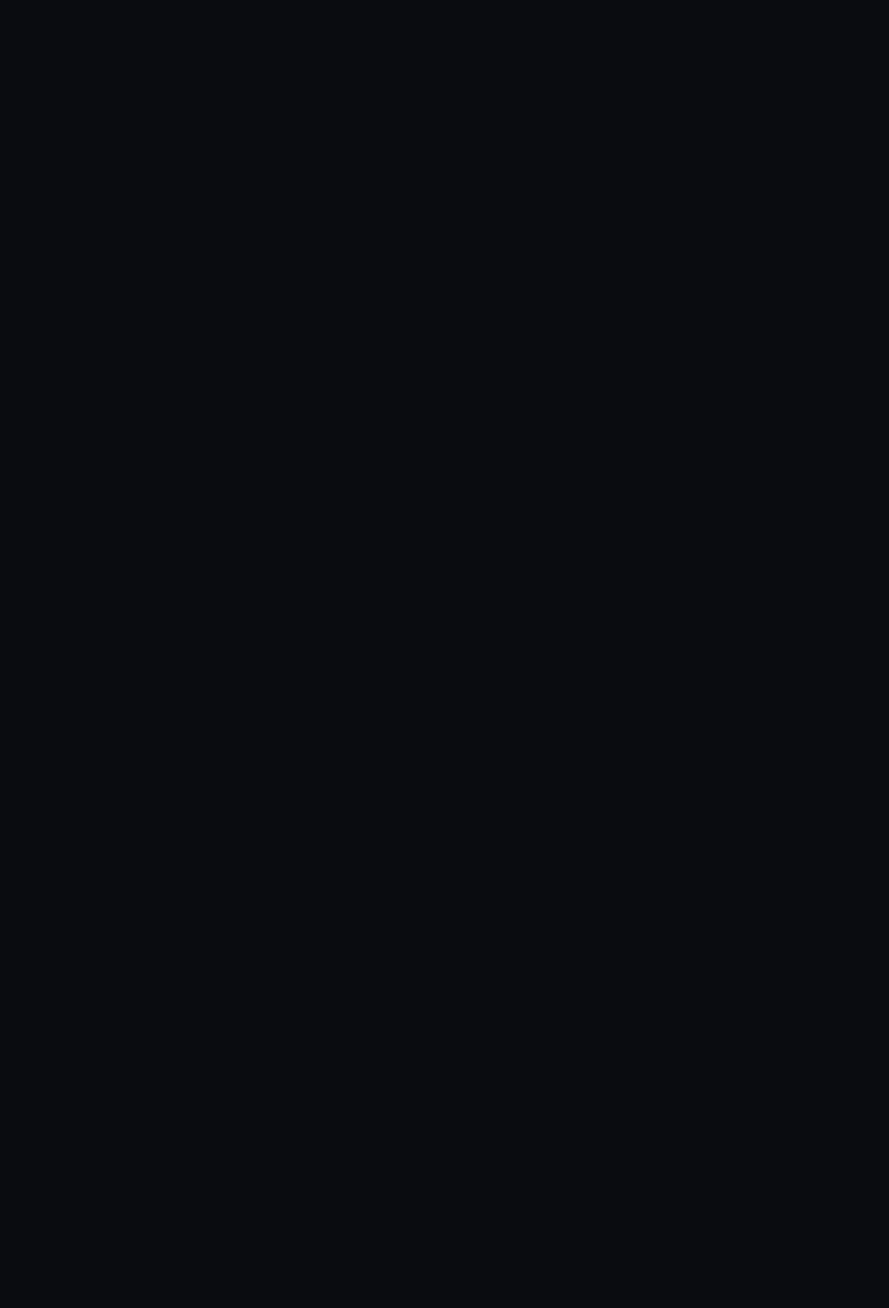
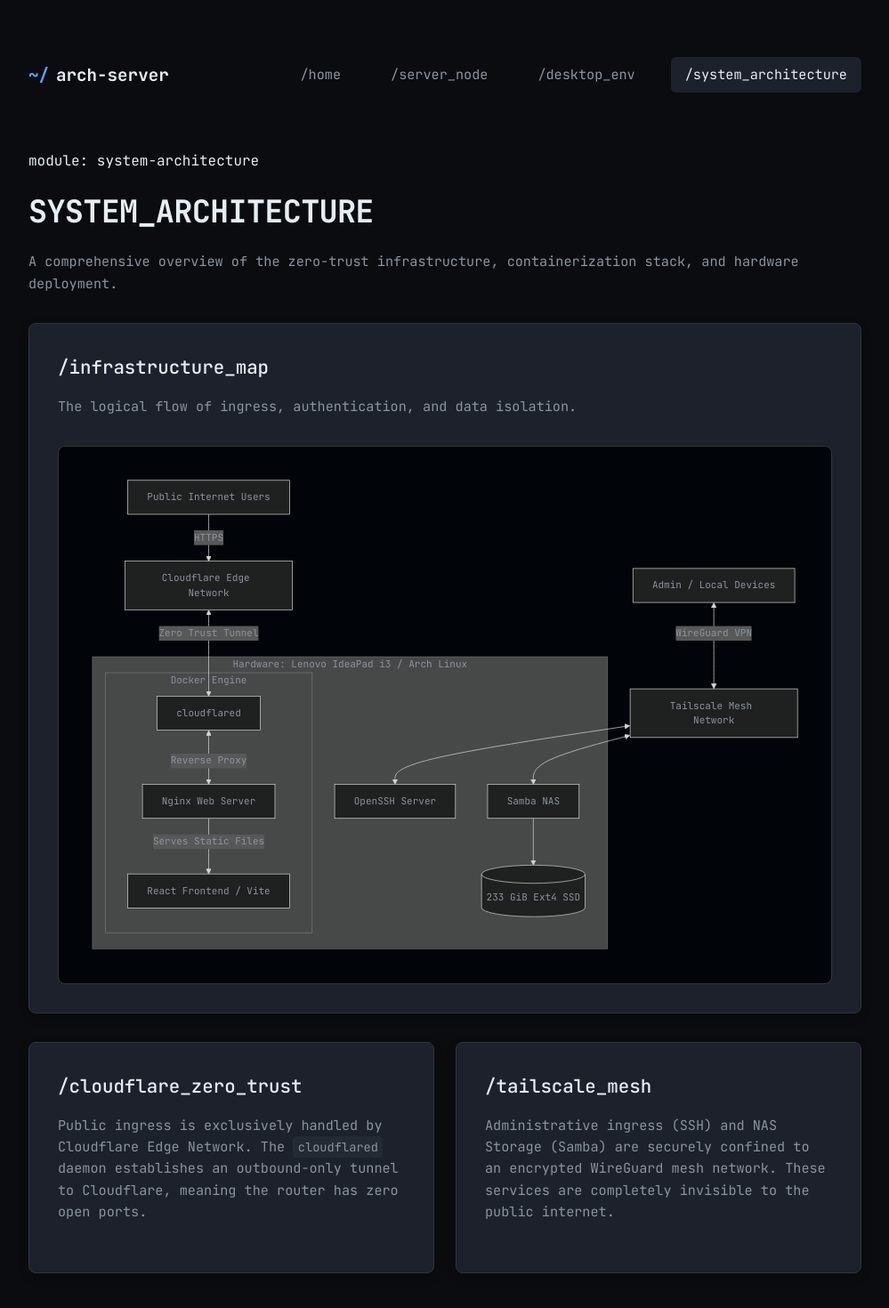
Before and after one commit to tanmayhutt/arch-server, a React (Vite) app in the folder website/: page /architecture in a window 1280 px wide. Before the commit this address had no page. Shown: the top 1470 px of the page at 89% size, without its empty margins (140-1139 px from the left). Before the commit the page ends 800 px from the top, so only its background shows below. Built offline with nearby package versions, Linux system fonts and the light colour scheme.

Commit message:
feat: integrate system architecture diagram using mermaid.js into README and website

```diff
--- a/website/package.json
+++ b/website/package.json
@@ -11,6 +11,7 @@
   },
   "dependencies": {
     "lucide-react": "^1.28.0",
+    "mermaid": "^11.16.0",
     "react": "^19.2.8",
     "react-dom": "^19.2.8",
     "react-router-dom": "^7.18.2"
--- a/website/src/App.jsx
+++ b/website/src/App.jsx
@@ -3,6 +3,8 @@
 import Home from './pages/Home';
 import ArchServer from './pages/ArchServer';
 import Dotfiles from './pages/Dotfiles';
+
+import Architecture from './pages/Architecture';
 
 function App() {
   return (
@@ -11,6 +13,7 @@
         <Route index element={<Home />} />
         <Route path="server" element={<ArchServer />} />
         <Route path="desktop" element={<Dotfiles />} />
+        <Route path="architecture" element={<Architecture />} />
       </Route>
     </Routes>
   );
--- a/website/src/components/Layout.jsx
+++ b/website/src/components/Layout.jsx
@@ -22,6 +22,12 @@
             className={({ isActive }) => `nav-link ${isActive ? 'active' : ''}`}
           >
             /desktop_env
+          </NavLink>
+          <NavLink
+            to="/architecture"
+            className={({ isActive }) => `nav-link ${isActive ? 'active' : ''}`}
+          >
+            /system_architecture
           </NavLink>
         </div>
       </nav>
--- /dev/null
+++ b/website/src/components/Mermaid.jsx
@@ -0,0 +1,39 @@
+import React, { useEffect, useRef } from 'react';
+import mermaid from 'mermaid';
+
+mermaid.initialize({
+  startOnLoad: true,
+  theme: 'dark',
+  securityLevel: 'loose',
+  fontFamily: 'JetBrains Mono, monospace',
+});
+
+const Mermaid = ({ chart }) => {
+  const mermaidRef = useRef(null);
+
+  useEffect(() => {
+    if (mermaidRef.current) {
+      mermaid.contentLoaded();
+    }
+  }, [chart]);
+
+  return (
+    <div
+      className="mermaid"
+      ref={mermaidRef}
+      style={{
+        display: 'flex',
+        justifyContent: 'center',
+        padding: '2rem',
+        backgroundColor: '#010409',
+        borderRadius: '8px',
+        border: '1px solid var(--border-color)',
+        overflowX: 'auto',
+      }}
+    >
+      {chart}
+    </div>
+  );
+};
+
+export default Mermaid;
--- /dev/null
+++ b/website/src/pages/Architecture.jsx
@@ -0,0 +1,84 @@
+import Mermaid from '../components/Mermaid';
+
+const Architecture = () => {
+  const architectureDiagram = `graph TD
+    %% External Actors
+    User[Public Internet Users]
+    Admin[Admin / Local Devices]
+
+    %% External Networks
+    CF[Cloudflare Edge Network]
+    TS[Tailscale Mesh Network]
+
+    %% Hardware & Host OS
+    subgraph Host [Hardware: Lenovo IdeaPad i3 / Arch Linux]
+
+        %% Docker Network
+        subgraph Docker [Docker Engine]
+            CF_Tunnel[cloudflared]
+            Nginx[Nginx Web Server]
+            React[React Frontend / Vite]
+
+            CF_Tunnel <-->|Reverse Proxy| Nginx
+            Nginx -->|Serves Static Files| React
+        end
+
+        %% Host Services
+        SSH[OpenSSH Server]
+        Samba[Samba NAS]
+        Ext4[(233 GiB Ext4 SSD)]
+
+        Samba --> Ext4
+    end
+
+    %% Connections
+    User -->|HTTPS| CF
+    CF <-->|Zero Trust Tunnel| CF_Tunnel
+
+    Admin <-->|WireGuard VPN| TS
+    TS <--> SSH
+    TS <--> Samba
+  `;
+
+  return (
+    <div className="animate-fade-in">
+      <header style={{ marginBottom: '2rem' }}>
+        <span className="badge">module: system-architecture</span>
+        <h1 style={{ marginTop: '1rem' }}>SYSTEM_ARCHITECTURE</h1>
+        <p>
+          A comprehensive overview of the zero-trust infrastructure, containerization stack, and
+          hardware deployment.
+        </p>
+      </header>
+
+      <div className="server-panel delay-100">
+        <h2>/infrastructure_map</h2>
+        <p style={{ marginBottom: '2rem' }}>
+          The logical flow of ingress, authentication, and data isolation.
+        </p>
+        <Mermaid chart={architectureDiagram} />
+      </div>
+
+      <div className="grid-2 delay-200" style={{ marginTop: '2rem' }}>
+        <div className="server-panel">
+          <h2>/cloudflare_zero_trust</h2>
+          <p>
+            Public ingress is exclusively handled by Cloudflare Edge Network. The{' '}
+            <code>cloudflared</code> daemon establishes an outbound-only tunnel to Cloudflare,
+            meaning the router has zero open ports.
+          </p>
+        </div>
+        <div className="server-panel">
+          <h2>/tailscale_mesh</h2>
+          <p>
+            Administrative ingress (SSH) and NAS Storage (Samba) are securely confined to an
+            encrypted WireGuard mesh network. These services are completely invisible to the public
+            internet.
+          </p>
+        </div>
+      </div>
+    </div>
+  );
+};
+
+export default Architecture;
```
Also changed, not shown: 2 other files (tests, documents, lock files or other folders).
